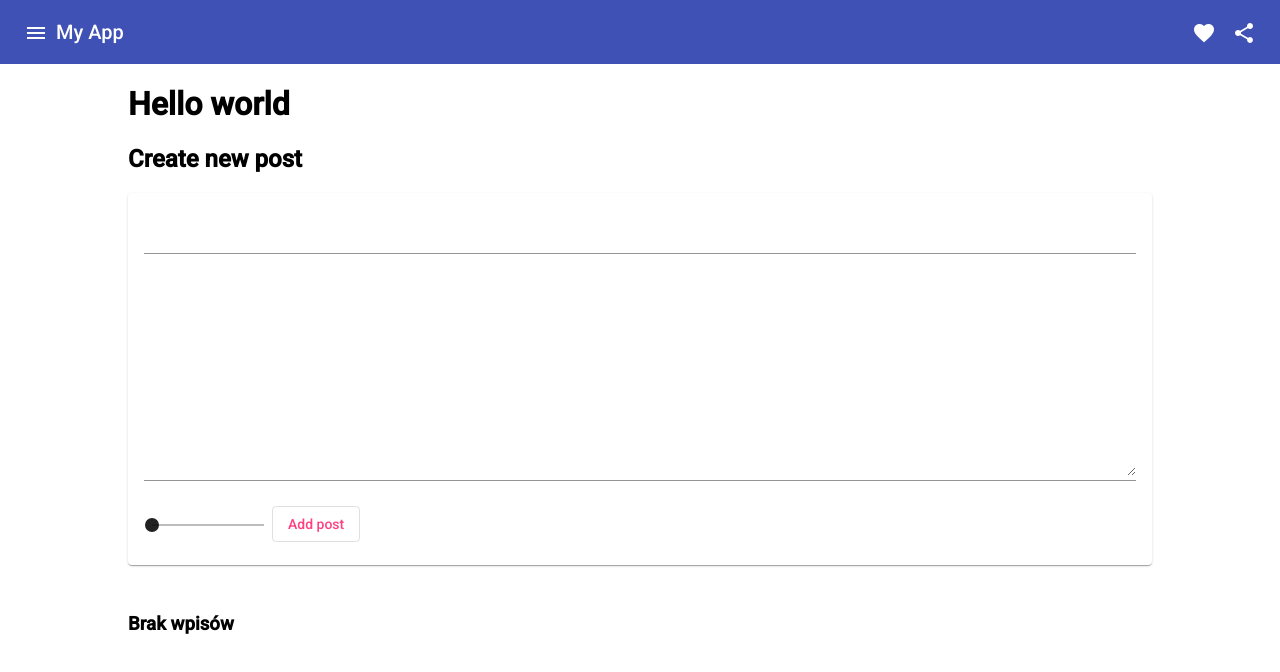
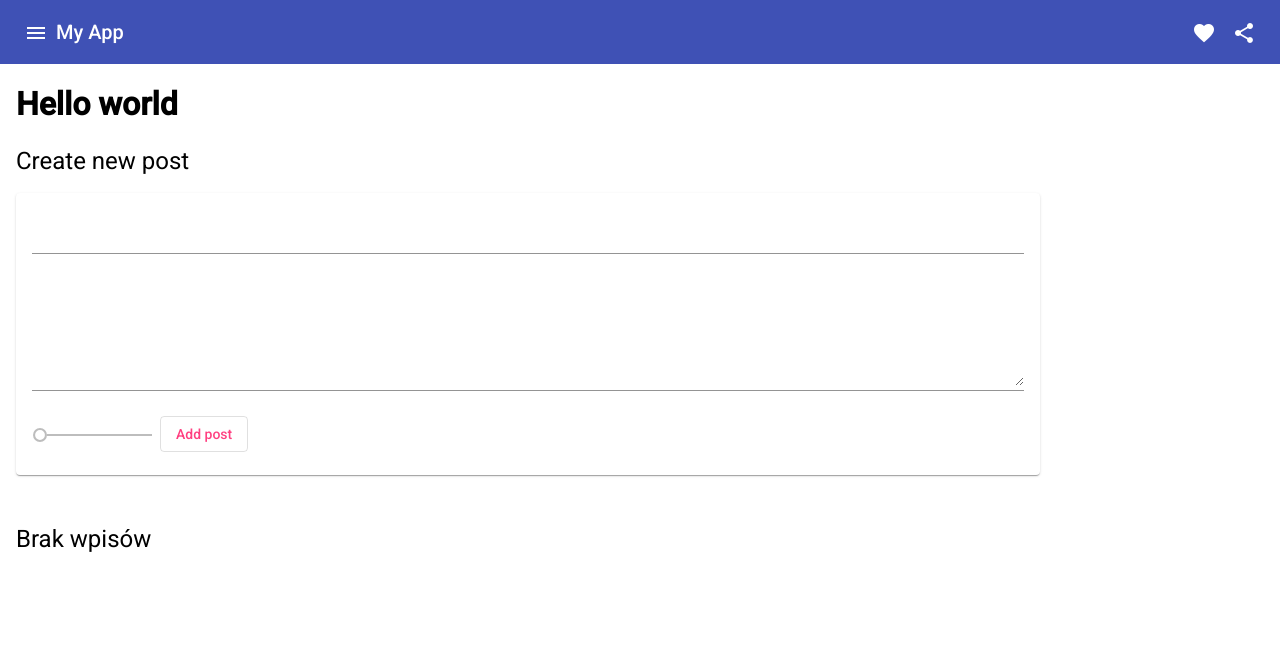
Before and after one commit to bentkowskiw/MEAN, an Angular app: page / in a window 1280 px wide. Shown: the top 672 px of the page. Built offline with nearby package versions, Linux system fonts and the light colour scheme.

Commit message:
first step

```diff
--- a/src/app/app.component.css
+++ b/src/app/app.component.css
@@ -1,4 +1,4 @@
 main{
-  margin:auto;
+  margin: 1rem;;
   width:80%;
 }
--- a/src/app/app.component.html
+++ b/src/app/app.component.html
@@ -1,6 +1,6 @@
 <app-header></app-header>
 <main>
   <h1>Hello world </h1>
-  <app-post-create (postCreated) = "onPostCreated($event)"></app-post-create>
-<app-expansion [posts]="posts"></app-expansion>
+  <app-post-create></app-post-create>
+<app-expansion></app-expansion>
 </main>
--- a/src/app/app.component.ts
+++ b/src/app/app.component.ts
@@ -1,5 +1,5 @@
 import { Component } from '@angular/core';
-import {Post} from './posts/post.model';
+
 
 @Component({
   selector: 'app-root',
@@ -7,10 +7,7 @@ import {Post} from './posts/post.model';
   styleUrls: ['./app.component.css']
 })
 export class AppComponent {
-  posts:Post[] = [];
+
   title = 'angular-app';
 
-  onPostCreated(post) {
-    this.posts.push(post);
-  }
 }
--- a/src/app/expansion/expansion.component.html
+++ b/src/app/expansion/expansion.component.html
@@ -2,17 +2,17 @@
   <mat-expansion-panel *ngFor="let post of posts; index as i; first as isFirst; last as isLast" [expanded]="step === i" (opened)="setStep(i)" hideToggle>
     <mat-expansion-panel-header>
       <mat-panel-title>
-        {{post.title}}
+     {{post.title}}
       </mat-panel-title>
       <mat-panel-description>
-        {{   post.dateCreated.toDateString()}}
+        {{post.dateCreated}}
 
       </mat-panel-description>
     </mat-expansion-panel-header>
 
 
       <p>  {{post.description}}</p>
-      <mat-slider  min="1" max="100" disabled="true" thumbLabel tickInterval="10" value="{{post.certainty}}" ></mat-slider>
+      <mat-slider  min="1" max="5" disabled="true" thumbLabel tickInterval="0.5" value="{{post.certainty}}" ></mat-slider>
     <mat-action-row>
       <button *ngIf="!isFirst" mat-button color="warn" (click)="prevStep()">Previous</button>
       <button *ngIf="!isLast" mat-button color="primary" (click)="nextStep()">Next</button>
@@ -21,4 +21,4 @@
 
 
 </mat-accordion>
-<h3 *ngIf="posts.length <=0">Brak wpisów</h3>
+<p class="mat-h1" *ngIf="posts.length==0">Brak wpisów</p>
--- a/src/app/expansion/expansion.component.ts
+++ b/src/app/expansion/expansion.component.ts
@@ -1,5 +1,7 @@
-import { Component, Input } from '@angular/core';
+import { Component, OnDestroy, OnInit } from '@angular/core';
+import { Subscription } from 'rxjs';
 import { Post } from '../posts/post.model';
+import  {PostService } from '../posts/post.service';
 
 @Component(
   {
@@ -9,10 +11,23 @@ import { Post } from '../posts/post.model';
 
   }
 )
-export class ExpansionComponent {
+export class ExpansionComponent implements OnInit, OnDestroy {
 
-  @Input()
-  posts:Post[] =[];
+posts:Post[];
+postsSubscription: Subscription;
+
+  constructor(public postService: PostService) {}
+
+  ngOnInit()  {
+    this.posts = this.postService.getPosts();
+    this.postsSubscription =  this.postService.getPostsListener().subscribe((posts: Post[])=>{
+      this.posts = posts;
+    });
+  }
+
+  ngOnDestroy() {
+    this.postsSubscription.unsubscribe();
+  }
 
   step = -1;
 
--- a/src/app/posts/post-create/post-create.component.html
+++ b/src/app/posts/post-create/post-create.component.html
@@ -1,14 +1,15 @@
-<h2>Create new post</h2>
+<h2 class="mat-h1">Create new post</h2>
 <mat-card>
+  <form (submit)="onAddPost(postForm)" #postForm="ngForm">
+    <mat-form-field>
+      <input ngModel matInput #title="ngModel"  type="text" name="title" required  >
+      <mat-error *ngIf="title.invalid">enter title</mat-error>
+    </mat-form-field>
   <mat-form-field>
-    <input matInput [(ngModel)]="title" type="text">
+  <textarea ngModel matInput rows="5" #description="ngModel" name="description" required></textarea>
+  <mat-error *ngIf="description.invalid">enter description</mat-error>
   </mat-form-field>
-<mat-form-field>
-<textarea matInput rows="10" [(ngModel)]="description"></textarea>
-</mat-form-field>
-<mat-slider [(ngModel)]="certainty" min="1" max="100" step="10" value="1" thumbLabel tickInterval="10" ></mat-slider>
-<button color="accent" mat-stroked-button (click)="onAddPost()">Add post</button>
-
-
-
+  <mat-slider ngModel name="certainty" #certainty="ngModel" min="1" max="5" step="0.5" value="3"></mat-slider>
+  <button color="accent" mat-stroked-button type="submit">Add post</button>
+  </form>
 </mat-card>
--- a/src/app/posts/post-create/post-create.component.ts
+++ b/src/app/posts/post-create/post-create.component.ts
@@ -1,26 +1,30 @@
-import { Component, EventEmitter, Output } from '@angular/core';
-import { Post } from '../post.model';
+import { Component } from '@angular/core';
+import { NgForm } from '@angular/forms';
+
+import { PostService } from '../post.service';
+
 
 @Component({
   selector: 'app-post-create',
   templateUrl: './post-create.component.html',
   styleUrls: ['./post-create.component.css'],
 })
-export class PostCreateComponent {
+export class PostCreateComponent  {
   title:string = '';
   description:string = '';
   certainty:number = 0;
-  @Output()
-  postCreated = new EventEmitter<Post>();
 
-  onAddPost() {
-    const post: Post = {
-      title:this.title,
-      description:this.description,
-      dateCreated:new Date(),
-      certainty:this.certainty,
-    };
-    this.postCreated.emit(post);
+
+  constructor(public postService: PostService){}
+
+
+
+  onAddPost(postForm:NgForm) {
+    if(postForm.invalid)
+     return;
+
+    this.postService.addPost(postForm.value.title,postForm.value.description,postForm.value.certainty);
+
   }
 
   formatLabel(value: number) {
--- a/src/app/posts/post.model.ts
+++ b/src/app/posts/post.model.ts
@@ -1,3 +1,5 @@
+
+
 export interface Post  {
   title:string;
   description:string;
--- /dev/null
+++ b/src/app/posts/post.service.ts
@@ -0,0 +1,28 @@
+import { Injectable } from '@angular/core';
+import { Post } from './post.model';
+import {Subject} from 'rxjs';
+
+@Injectable({providedIn:'root'})
+export class PostService {
+  private posts:Post[] = [];
+  private postsUpdated: Subject<Post[]> = new Subject<Post[]>();
+  getPosts()  {
+    return [...this.posts];
+  }
+
+  getPostsListener()  {
+    return this.postsUpdated.asObservable();
+  }
+  addPost(title:string, description:string, certainty:number) {
+     const post: Post = {
+      title:title,
+      description:description,
+      dateCreated: new Date(),
+      certainty:certainty,
+    };
+    this.posts.push(post);
+    this.postsUpdated.next([...this.posts]);
+  }
+
+
+}
```
